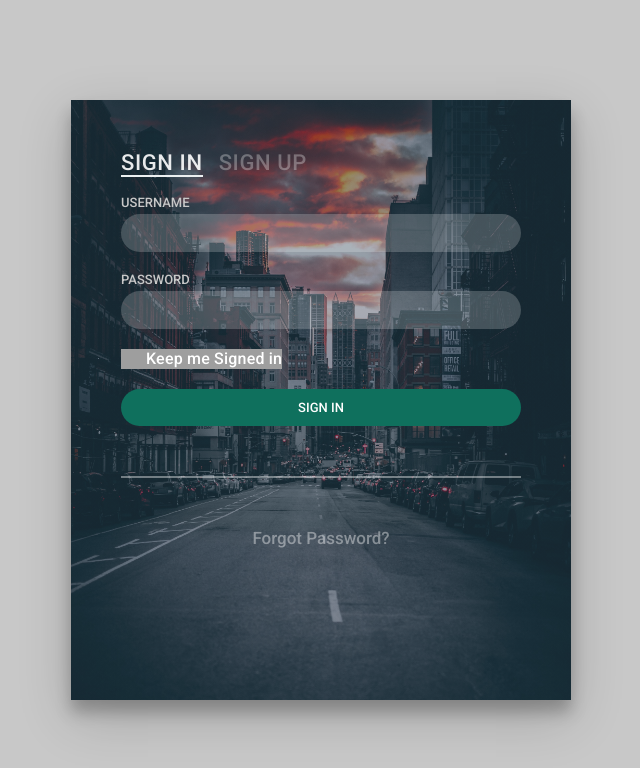
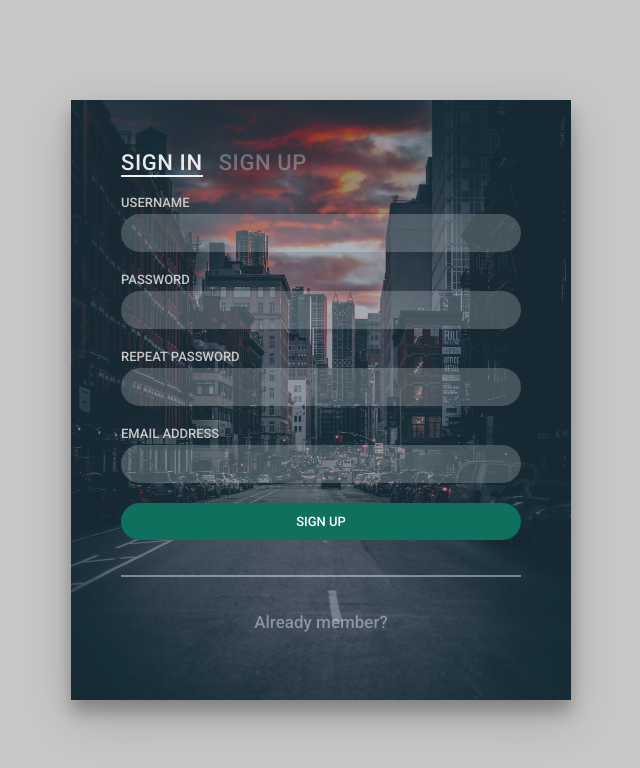
Before and after one commit to vitorfreitas/vue-ui-form, a Vue app: page / in a window 1280 px wide. Shown: the top 768 px of the page, without its empty margins (319-959 px from the left). Built offline with nearby package versions, Linux system fonts and the light colour scheme; grey boxes are pictures that could not be loaded; what vue-flip would draw is missing.

Commit message:
Sign up form setup

```diff
--- a/src/components/Form.vue
+++ b/src/components/Form.vue
@@ -16,15 +16,16 @@
       </ul>
     </nav>
 
-    <SignIn/>
+    <SignUp/>
   </form>
 </template>
 
 <script>
 import SignIn from "./SignIn";
+import SignUp from "./SignUp";
 
 export default {
-  components: { SignIn },
+  components: { SignIn, SignUp },
   data() {
     return {
       formState: "signin"
--- /dev/null
+++ b/src/components/SignUp.vue
@@ -0,0 +1,46 @@
+<template>
+  <div class="signup">
+    <Input label="Username"/>
+    <Input label="Password"/>
+    <Input label="Repeat password"/>
+    <Input label="Email address"/>
+
+    <Button text="Sign up"/>
+
+    <hr class="signup__divider">
+
+    <a href="#" class="signup__link">Already member?</a>
+  </div>
+</template>
+
+<script>
+import Input from "./Input";
+import Button from "./Button";
+
+export default {
+  components: { Input, Button }
+};
+</script>
+
+<style scoped>
+.signup > * {
+  margin-top: 2rem;
+}
+
+.signup__divider {
+  border: 0;
+  height: 2px;
+  margin: 3.5rem 0;
+  background-color: rgba(255, 255, 255, 0.4);
+}
+
+.signup__link {
+  margin: 0;
+  display: block;
+  text-align: center;
+  font-weight: 500;
+  font-size: 1.7rem;
+  text-decoration: none;
+  color: rgba(255, 255, 255, 0.4);
+}
+</style>
```
